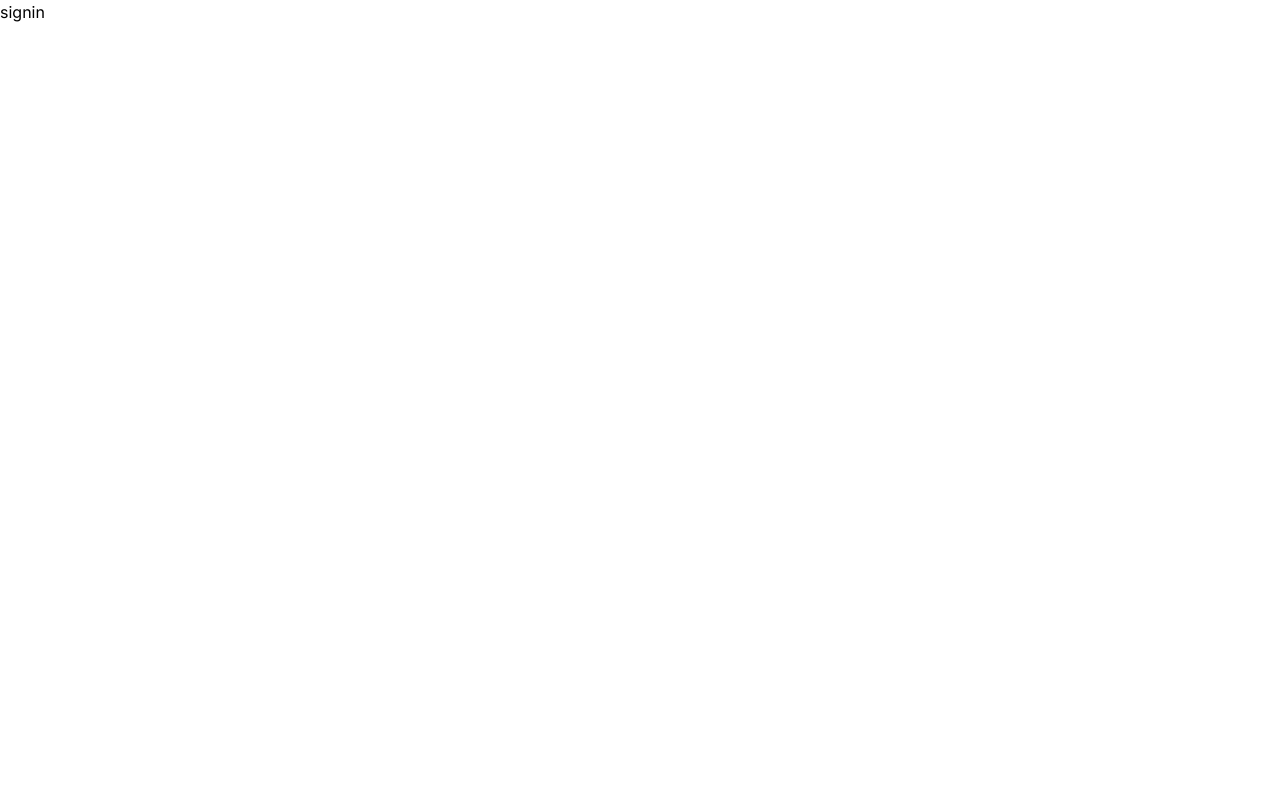
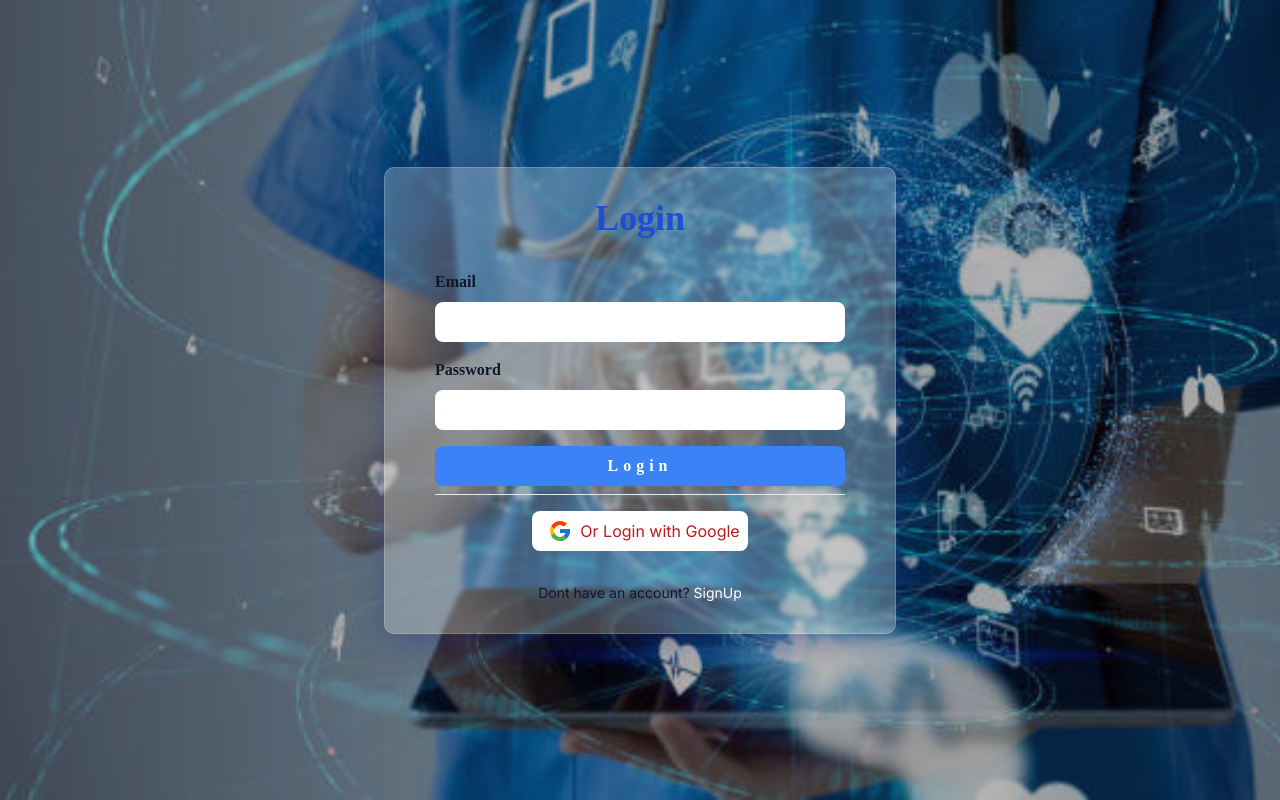
Before and after one commit to donkachii/health-smart, a Next.js app: page /signin in a window 1280 px wide. Built offline with nearby package versions, Linux system fonts and the light colour scheme; no server answers; a web font is replaced by a local one.

Commit message:
add: Auth-Signin-Page

```diff
--- a/src/app/page.js
+++ b/src/app/page.js
@@ -3,8 +3,7 @@
 export default function Home() {
   return (
     <main>
-
-
+      home
     </main>
   );
 }
--- a/src/app/signin/page.js
+++ b/src/app/signin/page.js
@@ -1,11 +1,117 @@
-import React from 'react'
+'use client';
+import { useState } from 'react';
+import { FcGoogle } from 'react-icons/fc';
+import styles from '../../../styles/Signup.module.css';
+import { auth, googleAuthProvider } from '../../../config/firebase';
+import { signInWithEmailAndPassword, signInWithPopup } from 'firebase/auth';
+import swal from 'sweetalert';
+import { useRouter } from 'next/navigation';
+
 
 const SignIn = () => {
-  return (
-    <div>
-      <h2>signin</h2>
-    </div>
-  )
-}
+	const [email, setEmail] = useState('');
+	const [password, setPassword] = useState('');
+	const router = useRouter();
 
-export default SignIn
+	const handleSigninUser = async (e) => {
+		e.preventDefault();
+		try {
+			await signInWithEmailAndPassword(auth, email, password);
+			swal({
+				title: '👏🏽',
+				text: 'Welcome',
+				icon: 'success',
+				button: 'OK',
+			});
+			router.push('/');
+		} catch (error) {
+			swal({
+				title: 'Oops😞',
+				text: 'Sorry',
+				icon: 'error',
+				button: 'OK',
+			});
+		}
+	};
+
+	// Function to handle Login with google
+	const handleLoginWithGoogle = async () => {
+
+		try {
+			await signInWithPopup(auth, googleAuthProvider);
+			swal({
+				title: '👏🏽',
+				text: 'You have successfully logged in! Welcome to HealthSmart',
+				icon: 'success',
+				button: 'OK',
+			});
+			navigate('/');
+		} catch (error) {
+			swal({
+				title: 'Oops😞',
+				text: 'Sorry',
+				icon: 'error',
+				button: 'OK',
+			});
+		}
+	};
+
+	return (
+		<div className={styles.signup}>
+			<div className={styles.overlay}>
+				<div className={styles.signupForm}>
+					<h2 className={styles.signupHead}>Login</h2>
+					<form onSubmit={handleSigninUser}>
+						<div className='mb-4'>
+							<label htmlFor='email' className={styles.label}>
+								Email
+							</label>
+							<input
+								type='email'
+								id='email'
+								name='email'
+								value={email}
+								onChange={(e) => setEmail(e.target.value)}
+								className={styles.input}
+							/>
+						</div>
+						<div className='mb-4'>
+							<label htmlFor='password' className={styles.label}>
+								Password
+							</label>
+							<input
+								type='password'
+								id='password'
+								name='password'
+								value={password}
+								onChange={(e) => setPassword(e.target.value)}
+								className={styles.input}
+							/>
+						</div>
+						<button type='submit' className={styles.btnSignup}>
+							Login
+						</button>
+						<hr />
+						<div className='flex justify-center flex-center my-4'>
+							<button
+								type='button'
+								onClick={handleLoginWithGoogle}
+								className={styles.btnGoogle}>
+								<FcGoogle className='mx-2 lg:text-2xl' />
+								Or Login with Google
+							</button>
+						</div>
+					</form>
+					<p className='text-center text-slate-900 text-sm mt-4'>
+						Dont have an account?{' '}
+						<a href='/signUp' className='text-white hover:underline'>
+							SignUp
+						</a>
+					</p>
+				</div>
+			</div>
+		</div>
+	);
+};
+
+export default SignIn;
--- a/src/app/signup/page.js
+++ b/src/app/signup/page.js
@@ -147,7 +147,7 @@ const SignUp = () => {
 					</form>
 					<p className='text-center text-slate-900 text-sm mt-4'>
 						Already have an account?{' '}
-						<a href='signin' className='text-white hover:underline'>
+						<a href='/signin' className='text-white hover:underline'>
 							SignIn
 						</a>
 					</p>
--- a/styles/Signup.module.css
+++ b/styles/Signup.module.css
@@ -53,7 +53,7 @@
 
 @media only screen and (max-width:600px){
   .signupForm{
-    width:90%;
+    width:95%;
   }
   .btnGoogle, .btnSignup{
     font-size: 12px;
```
